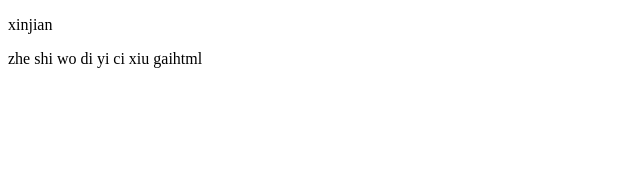
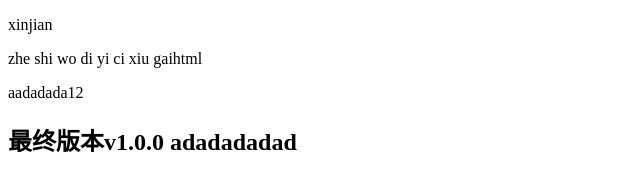
Before and after one commit to Gyoten292/cangku1, a plain HTML site: page index.html in a window 1280 px wide. Shown: the whole page, without its empty margins (0-640 px from the left). Drawn offline with Linux system fonts and the light colour scheme.

Commit message:
diasdasdada10132123123131313
~
~:wq

```diff
--- a/index.html
+++ b/index.html
@@ -9,6 +9,8 @@
 	<div id="box">
 		<p>xinjian</p>
 		<p>zhe shi wo di yi ci xiu gaihtml</p>
+		<p>aadadada12</p>
+		<h2>最终版本v1.0.0 adadadadad</h2>
 	</div>
 </body>
 </html>
```
